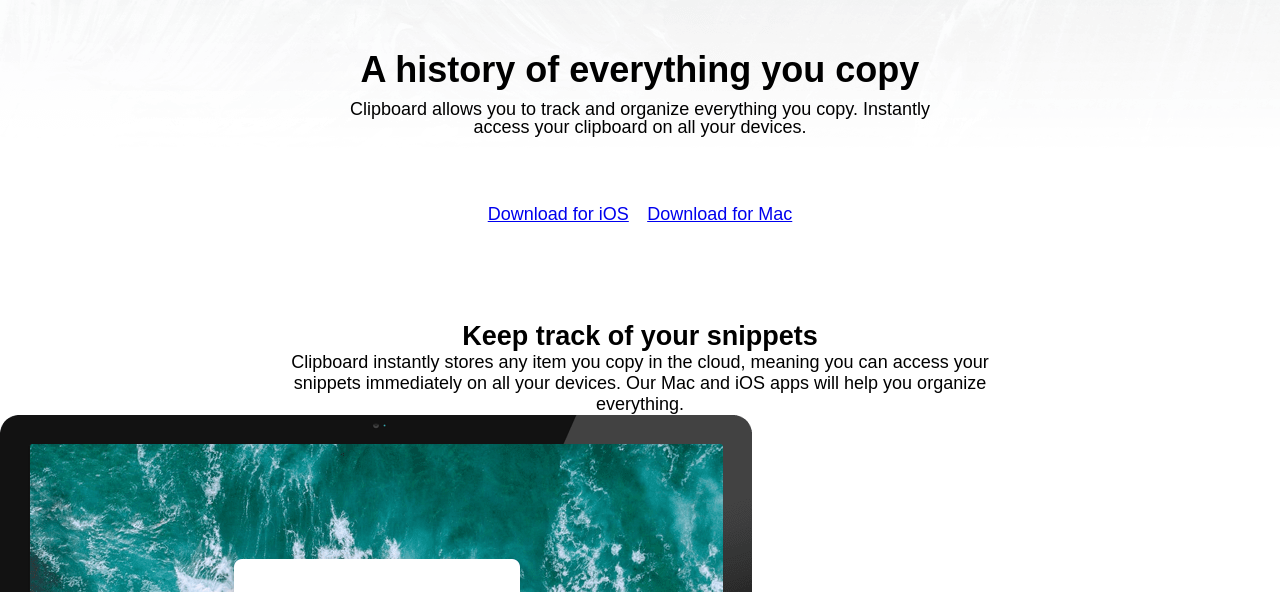
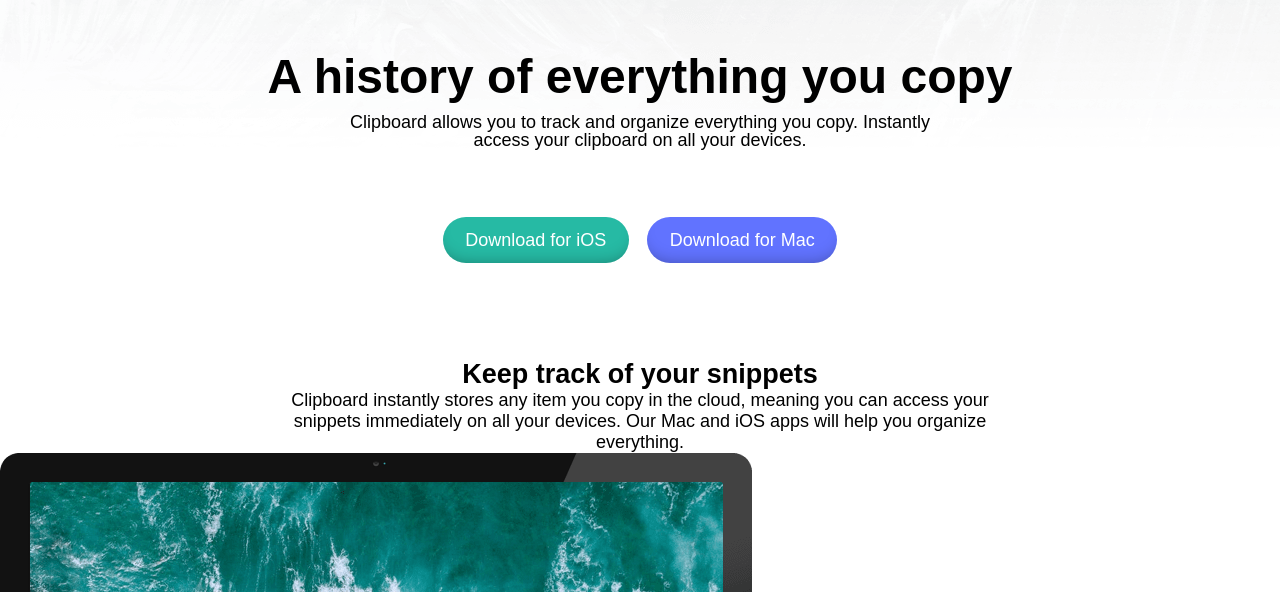
Before and after one commit to Codegoddexx/clipbord_page, a plain HTML site: page index.html in a window 1280 px wide. Shown: the part 208-800 px from the top of the page. Drawn offline with Linux system fonts and the light colour scheme; a web font is replaced by a local one.

Commit message:
fixed merge conflicts

```diff
--- a/style.css
+++ b/style.css
@@ -1,6 +1,6 @@
 @import url("https://fonts.googleapis.com/css2?family=Bai+Jamjuree:wght@400;600&display=swap");
 
-::root{
+:root{
 --strong-cyan: hsl(171, 66%, 44%);
 --light-blue:hsl(233, 100%, 69%);
 --dgblue: hsl(210, 10%, 33%);
@@ -56,7 +56,7 @@ header {
     width: 70%;
 }
 h1 {
-  font-size: vmin;
+  font-size: 6vmin;
 }
 
 .btndiv {
@@ -67,9 +67,7 @@ h1 {
   gap: 1.15rem;
 }
 
-footer {
-    /* background-color: black; */
-    background-color: var(--grayishblue);
+
 .download {
     text-decoration: none;
     color: white;
@@ -80,15 +78,28 @@ footer {
     box-shadow: 0px -11px 18px -14px rgba(0,0,0,0.4) inset;
 }
 
+.iOS {
+    background-color: var(--strong-cyan);
+}
+
+.mac {
+    background-color: var(--light-blue);
+}
+
+.h2div {
+    text-align: center;
+    width: 60%;
+    margin: auto;
+}
+
+footer {
+    /* background-color: black; */
+    background-color: var(--grayishblue);
     display: flex;
     justify-content: space-between;
     align-items: center;
     padding: 2em 8em 2em 9em;
 }
-.iOS {
-    background-color: var(--strong-cyan);
-}
-
 
 .footerlinks{
     display: flex;
@@ -101,17 +112,14 @@ footer {
     font-weight: 500;
 }
 
-
 .footerlinks li {
     list-style-type: none;
 }
-
 
 .footerlinks li a{
     text-decoration: none;
     color:var(--dgblue) ;
 }
-
 
 .smicons {
 /* background-color: yellow; */
@@ -126,8 +134,3 @@ justify-content: space-between;
     column-gap: 4.5rem;
     line-height: 2em;
 }
-.h2div {
-    text-align: center;
-    width: 60%;
-    margin: auto;
-}
```
